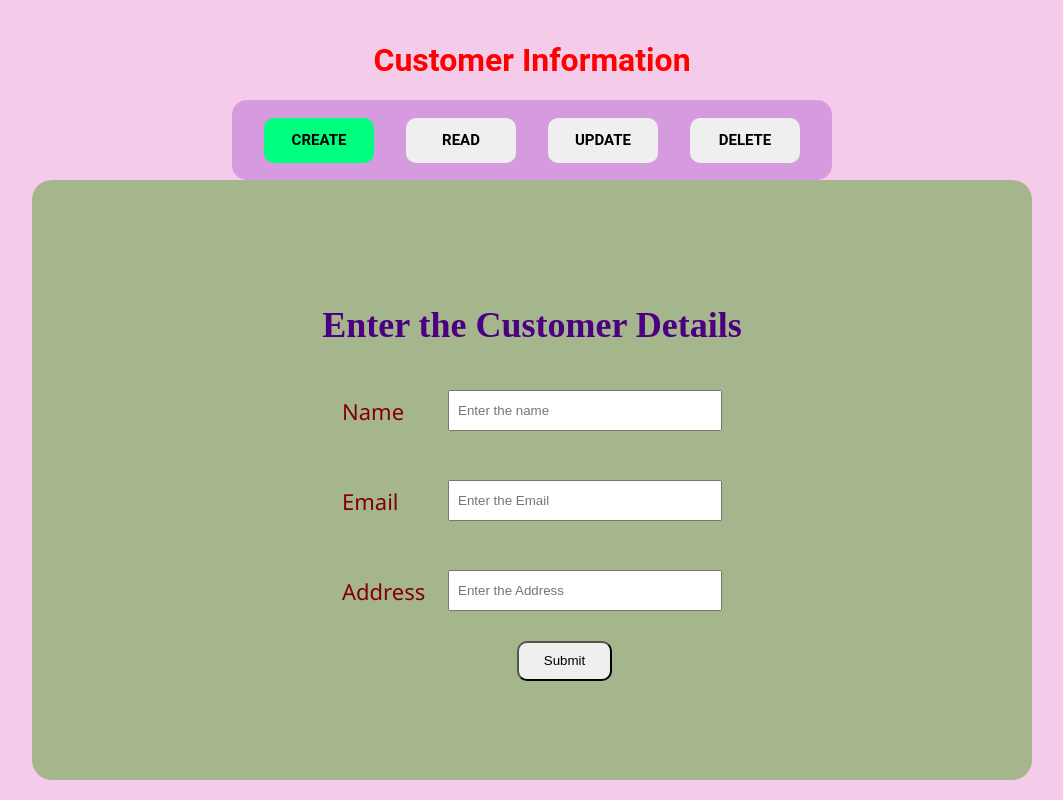
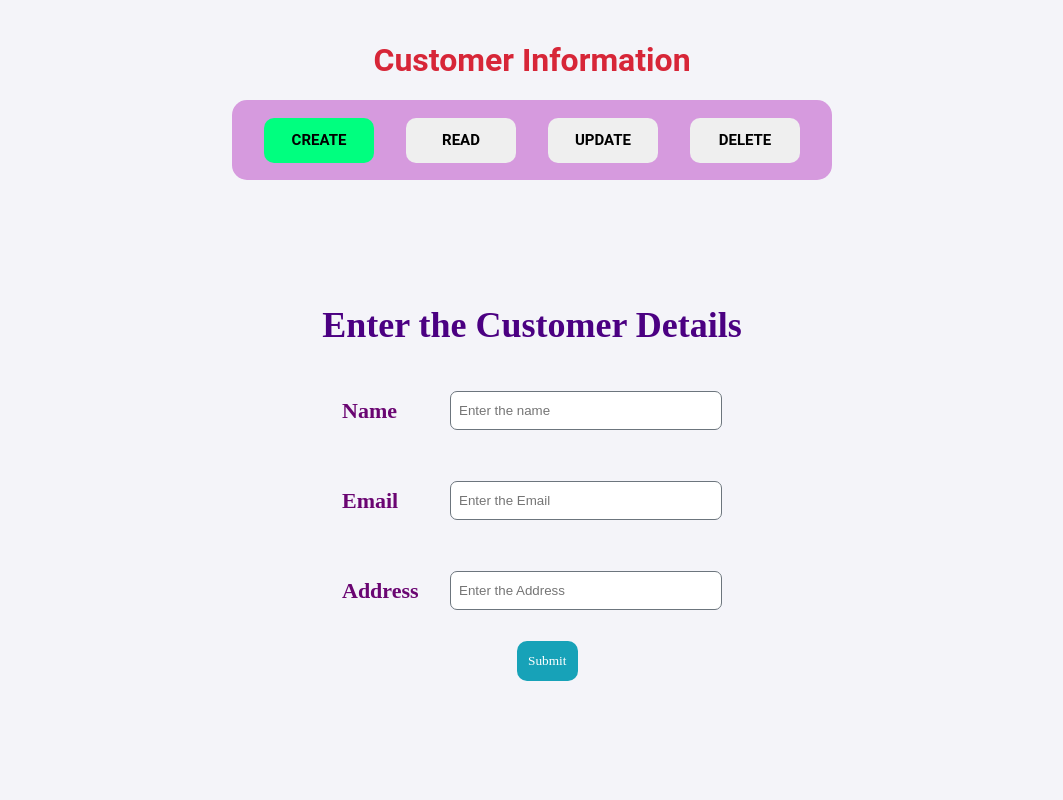
Before and after one commit to svineethk/customer_crud_operations, a React (Create React App) app in the folder frontends/: page / in a window 1280 px wide. Shown: the whole page, without its empty margins (108-1171 px from the left). Built offline with nearby package versions, Linux system fonts and the light colour scheme.

Commit message:
project completed

```diff
--- a/frontends/src/App.css
+++ b/frontends/src/App.css
@@ -40,7 +40,7 @@
 .app-container{
   height: 100vh;
   width: 100vw;
-  background-color: #F4CCE9;
+  background-color: #F4F4F9;
   padding:0px;
   margin:0px;
   display: flex;
@@ -53,7 +53,7 @@
 .app-header{
   font-family: Roboto;
   font-weight: bold;
-  color:red;
+  color:#D72638;
 }
 
 .list-container{
@@ -74,7 +74,7 @@
   cursor: pointer;
   font-family: Roboto;
   font-weight: bold;
-  background-attachment: tranparent;
+  background-attachment: #E3F2FD;
   font-size: 15px;
   border: 1px solid transparent;
 }
--- a/frontends/src/Components/CustomerCreate/index.css
+++ b/frontends/src/Components/CustomerCreate/index.css
@@ -1,7 +1,7 @@
 .container{
     height:600px;
     width: 1000px;
-    background-color: #A5B68D;
+    background-color: transparent;
     display: flex;
     flex-direction: column;
     justify-content: center;
@@ -27,9 +27,9 @@
 }
 
 .labels{
-    font-family:'Segoe UI', Tahoma, Geneva, Verdana, sans-serif;
-    font-weight: 500;
-    color:maroon;
+    font-family: 'Times New Roman', Times, serif;
+    font-weight: bold;
+    color:#6A0572;
     font-size: 22px;
 }
 
@@ -37,11 +37,21 @@
     height: 35px;
     width:260px;
     padding-left: 8px;
+    background-color: #FFFFFF;
+    border:1px solid #6C757D;
+    border-radius: 7px;
 }
 
 .submit-button{
     height: 40px;
-    width: 95px;
+    width: auto;
     margin-left:175px;
     border-radius: 10px;
+    color:#FFFFFF;
+    background-color: #17A2B8;
+    border: 1px solid transparent;
+    cursor: pointer;
+    padding-left:10px;
+    padding-right:10px;
+    font-family: 'Times New Roman', Times, serif;
 }
--- a/frontends/src/Components/CustomerUpdate/index.css
+++ b/frontends/src/Components/CustomerUpdate/index.css
@@ -1,7 +1,74 @@
+.container{
+    height:600px;
+    width: 1000px;
+    background-color: transparent;
+    display: flex;
+    flex-direction: column;
+    justify-content: center;
+    align-items: center;
+    border-radius: 20px;
+}
+
+.header{
+    font-family: 'Times New Roman', Times, serif;
+    color: #4B0082;
+    font-weight: bold;
+    font-size: 36px;
+}
+
+.input-container{
+    height: 80px;
+    width:380px;
+    margin-bottom: 10px;
+    display: flex;
+    flex-direction: row;
+    justify-content: space-between;
+    align-items: center;
+}
+
+.labels{
+    font-family: 'Times New Roman', Times, serif;
+    font-weight: bold;
+    color:#6A0572;
+    font-size: 22px;
+}
+
+.input{
+    height: 35px;
+    width:260px;
+    padding-left: 8px;
+    background-color: #FFFFFF;
+    border:1px solid #6C757D;
+    border-radius: 7px;
+}
+
+.submit-button{
+    height: 40px;
+    width: auto;
+    margin-left:175px;
+    border-radius: 10px;
+    color:#FFFFFF;
+    background-color: #17A2B8;
+    border: 1px solid transparent;
+    cursor: pointer;
+    padding-left:10px;
+    padding-right:10px;
+    font-family: 'Times New Roman', Times, serif;
+}
+
+
 .submit-buttons{
     height: 40px;
-    width: 95px;
+    width: auto;
+    margin-left:175px;
+    border-radius: 10px;
+    color:#FFFFFF;
+    background-color: #17A2B8;
+    border: 1px solid transparent;
+    cursor: pointer;
+    padding-left:10px;
+    padding-right:10px;
+    font-family: 'Times New Roman', Times, serif;
     margin-left:75px;
     margin-top:25px;
-    border-radius: 10px;
 }
```
